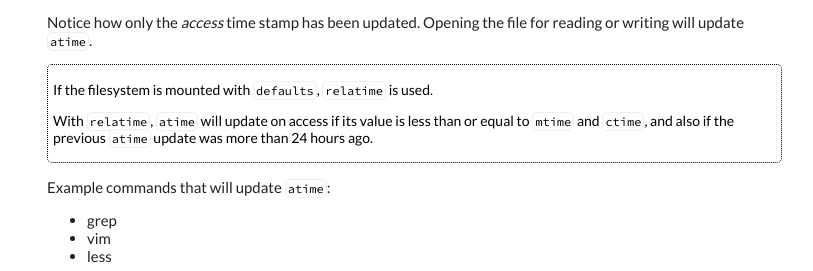
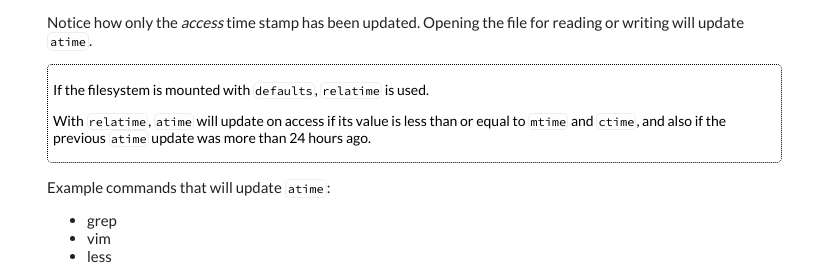
Before and after one commit to execas/execas.github.io, a Jekyll site: the page built from _posts/2018-08-23-linux-timestamps.md, in a window 1280 px wide. Shown: the part 948-1219 px from the top of the page, without its empty margins (234-1047 px from the left). Built offline with Jekyll 4.4.1, drawn with Linux system fonts in a browser that asks for light colours.

Commit message:
Update execas.css

```diff
--- a/css/execas.css
+++ b/css/execas.css
@@ -60,7 +60,7 @@
 }
 
 blockquote code {
-     font-size: 12px;
+     padding:0px 1px;
 }
 
 blockquote p {
```
